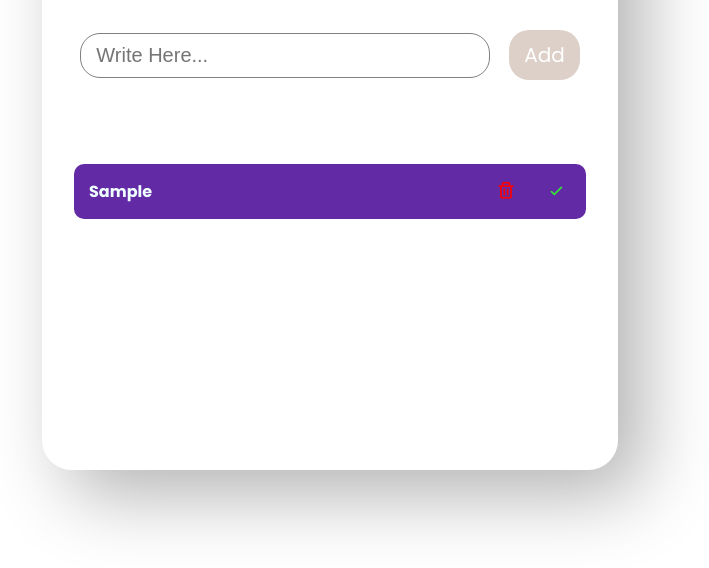
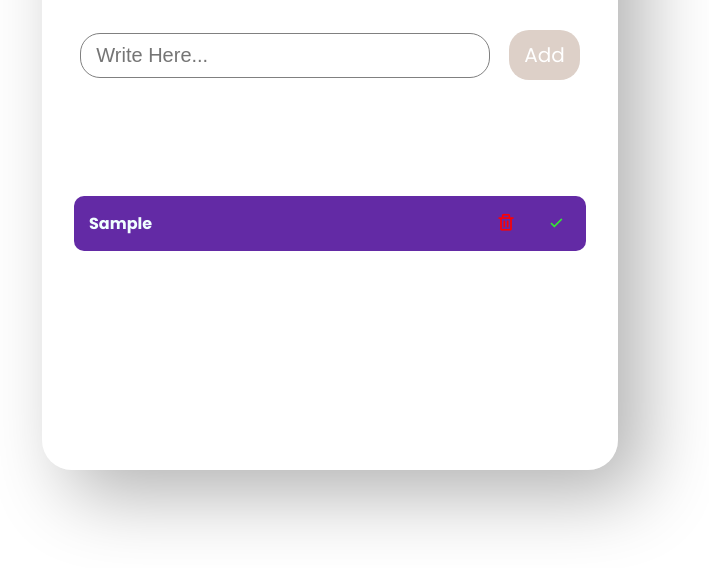
Before and after one commit to baradhankamaraj/todo_list, a plain HTML site: page index.html in a window 1280 px wide. Both pictures are taken after typing "Sample" into the empty fields and a click on the button "Add". Shown: the part 230-798 px from the top of the page, without its empty margins (310-1019 px from the left). Drawn offline with nearby package versions, Linux system fonts and the light colour scheme.

Commit message:
style changed

```diff
--- a/todo.css
+++ b/todo.css
@@ -83,6 +83,7 @@ body {
   display: flex;
   width: 100%;
   justify-content: space-between;
+  margin: 2rem 2rem 0 2rem;
   color: azure;
   background-color: rgb(99, 42, 165);
   border-radius: 10px;
```
